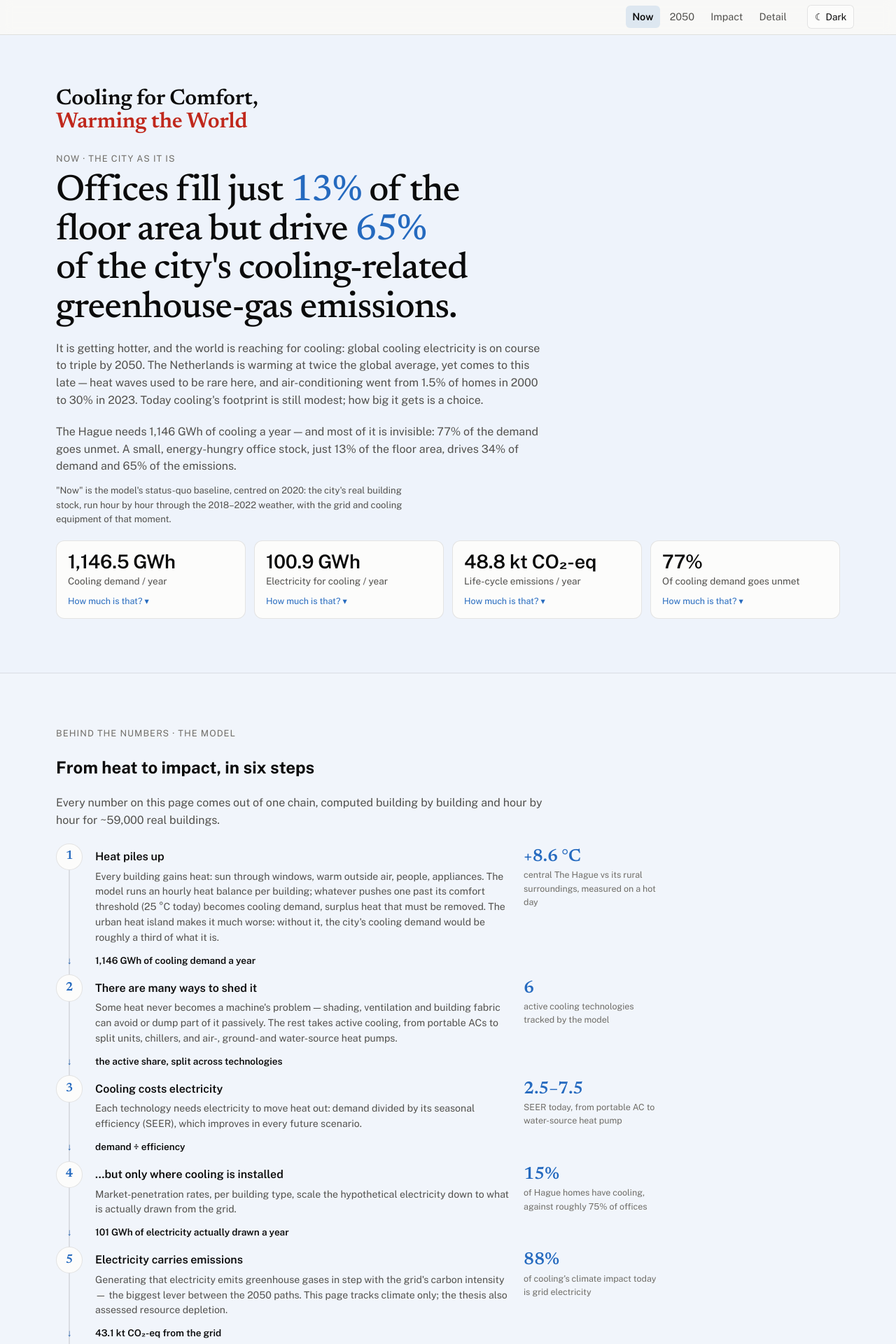
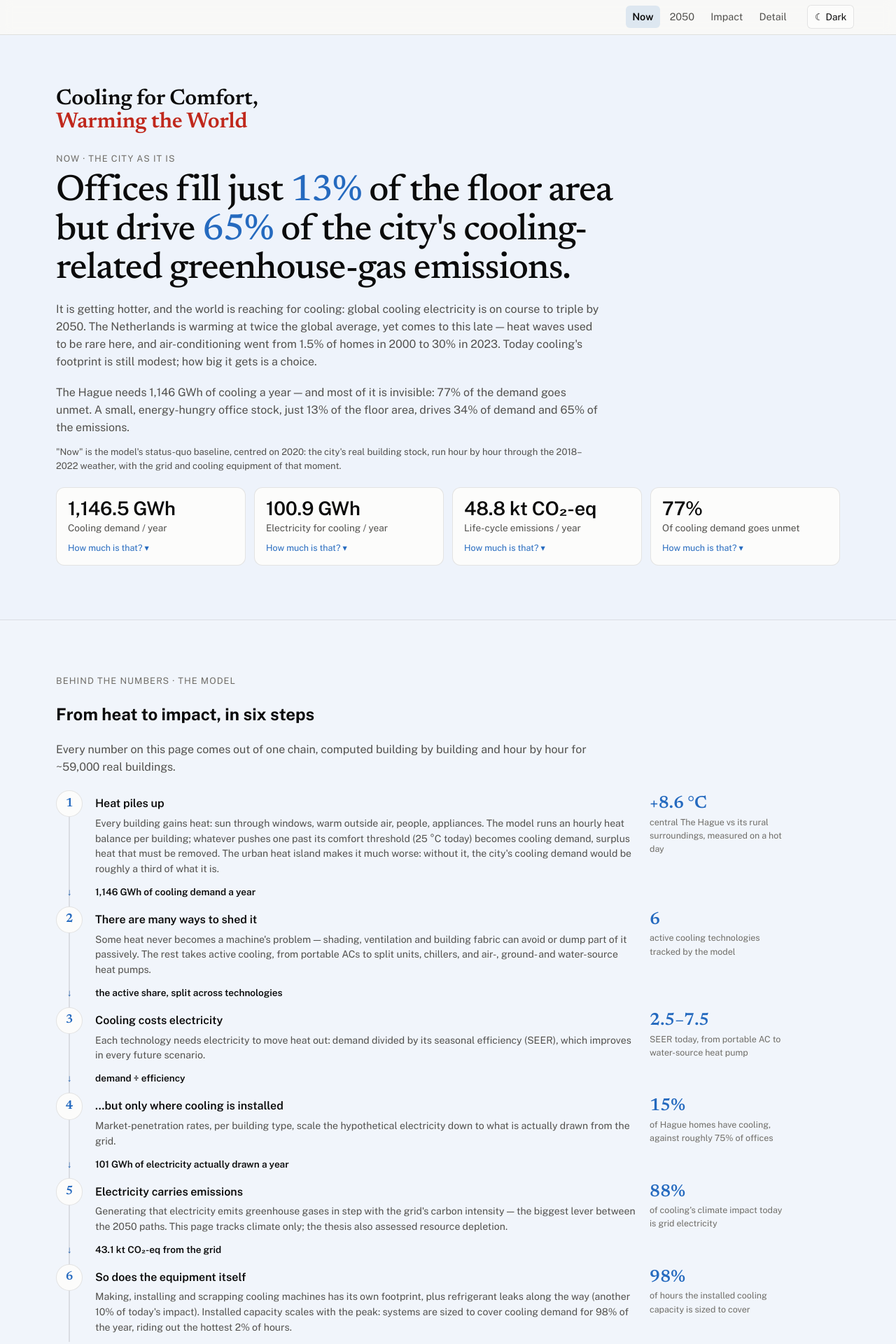
Before and after one commit to simonvanlierde/msc-thesis-ie, a React (Vite) app in the folder dashboard/: page / in a window 1280 px wide. Shown: the top 1920 px of the page at 70% size. Built offline with nearby package versions, Linux system fonts and the light colour scheme; no server answers.

Commit message:
style(dashboard): give prose and the hero a longer measure on desktop
Ledes and scope notes wrapped at 72ch and the hero headline at 20ch, leaving a wide
band of the container unused on desktop. Widen the running text to 80ch, the hero
headline to 35ch and the model chain to 1040px.

```diff
--- a/dashboard/src/index.css
+++ b/dashboard/src/index.css
@@ -263,7 +263,7 @@ section > h2 {
 }
 .lede {
   color: var(--text-secondary);
-  max-width: 72ch;
+  max-width: 80ch;
   margin: 0 0 1.25rem;
 }
 .card {
@@ -396,7 +396,7 @@ fieldset.segmented > legend {
   color: var(--muted);
   font-size: 0.82rem;
   margin: 0.55rem 0 0;
-  max-width: 72ch;
+  max-width: 80ch;
 }
 
 /* Chart + map frames */
@@ -750,7 +750,7 @@ footer.colophon {
   font-weight: 500;
   line-height: 1.05;
   text-wrap: balance;
-  max-width: 20ch;
+  max-width: 35ch;
   margin: 0 0 1.1rem;
 }
 .hero__headline em {
@@ -758,7 +758,7 @@ footer.colophon {
   color: var(--accent);
 }
 .hero__now {
-  max-width: 66ch;
+  max-width: 95ch;
   margin: -0.5rem 0 1.25rem;
 }
 
@@ -769,7 +769,7 @@ footer.colophon {
   list-style: none;
   margin: 0;
   padding: 0;
-  max-width: 860px;
+  max-width: 1040px;
 }
 .chain__step {
   position: relative;
@@ -1103,7 +1103,7 @@ footer.colophon {
   border-top: 1px solid var(--border);
   padding-top: 0.55rem;
 }
-.fork__more > summary {
+details.fork__more > summary {
   cursor: pointer;
   font-size: 0.82rem;
   color: var(--text-secondary);
```
